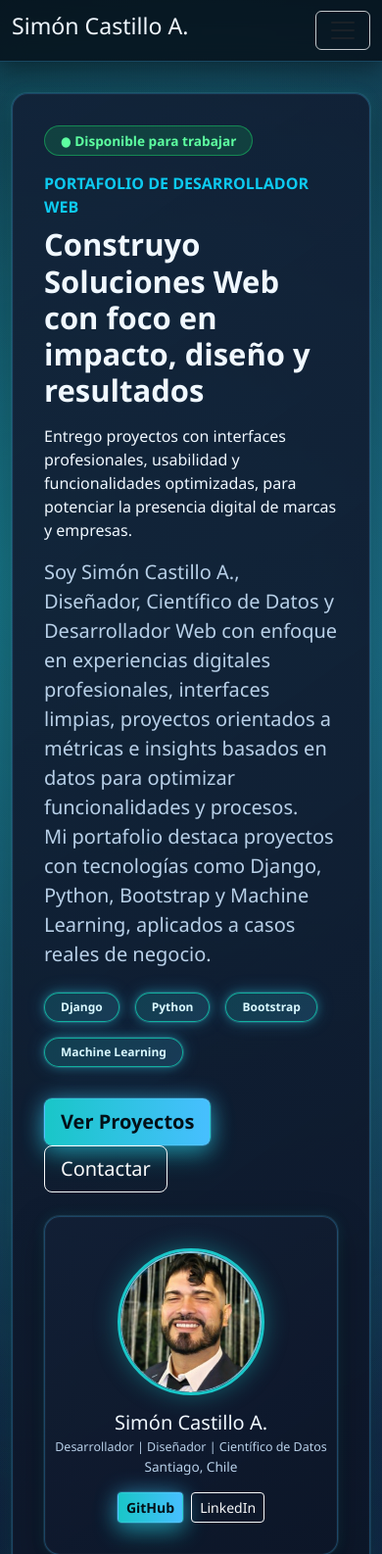
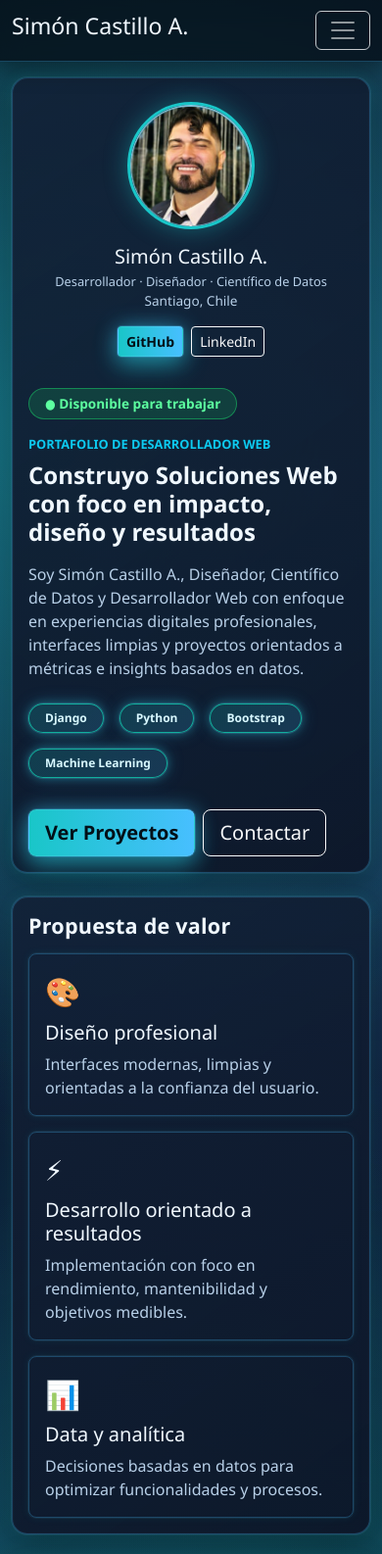
Before and after one commit to simoncastillo1712/webPortfolio, a Django app: page / in a window 390 px wide; the page is wider, and only the part inside the window is pictured. Shown: the top 1586 px of that part at 98% size. Run offline with Django 5.2, Linux system fonts and the light colour scheme.

Commit message:
fix: mobile navbar hamburger visibility and responsive layout improvements

```diff
--- a/config/portafolio/templates/base.html
+++ b/config/portafolio/templates/base.html
@@ -190,11 +190,45 @@
             color: var(--text-muted) !important;
             opacity: 0.7;
         }
+
+        /* --- Mobile --- */
+        @media (max-width: 991px) {
+            .navbar-collapse {
+                background: rgba(5, 10, 20, 0.97);
+                border: 1px solid var(--border);
+                border-radius: .75rem;
+                margin-top: .5rem;
+                padding: .75rem 1rem;
+            }
+            .nav-link {
+                padding: .6rem 0 !important;
+                border-bottom: 1px solid rgba(71,191,255,.1);
+            }
+            .nav-item:last-child .nav-link {
+                border-bottom: none;
+            }
+            .section-card {
+                padding: 1.25rem;
+            }
+        }
+
+        @media (max-width: 576px) {
+            .content-wrapper {
+                padding-top: 1rem;
+                padding-bottom: 1rem;
+            }
+            .section-card {
+                padding: 1rem;
+            }
+            .section-title {
+                font-size: 1.35rem;
+            }
+        }
     </style>
 </head>
 
 <body>
-    <nav class="navbar navbar-expand-lg navbar-custom sticky-top">
+    <nav class="navbar navbar-expand-lg navbar-dark navbar-custom sticky-top">
         <div class="container">
             <a class="navbar-brand fw-bold" href="{% url 'inicio' %}"><h3>Simón Castillo A.</h3></a>
             <button class="navbar-toggler border-secondary-subtle" type="button" data-bs-toggle="collapse"
--- a/config/portafolio/templates/inicio.html
+++ b/config/portafolio/templates/inicio.html
@@ -4,41 +4,18 @@
 {% block contenido %}
 <section class="section-card mb-4">
     <div class="row align-items-center g-4">
-        <div class="col-lg-8">
-            <div class="mb-3">
-                <span class="badge rounded-pill px-3 py-2 fw-semibold"
-                    style="background: rgba(25,198,100,0.18); border: 1px solid rgba(25,198,100,0.55); color: #5dffa0; font-size: .85rem;">
-                    ● Disponible para trabajar
-                </span>
-            </div>
-            <p class="text-uppercase text-info fw-semibold mb-2">Portafolio de Desarrollador Web</p>
-            <h1 class="display-5 fw-bold mb-3">Construyo Soluciones Web con foco en impacto, diseño y resultados</h1>
-            <p>Entrego proyectos con interfaces profesionales, usabilidad y funcionalidades optimizadas,
-                para potenciar la presencia digital de marcas y empresas.</p>
-            <p class="lead text-muted-custom mb-4">
-                Soy Simón Castillo A., Diseñador, Científico de Datos y Desarrollador Web con enfoque en experiencias digitales profesionales,
-                interfaces limpias, proyectos orientados a métricas e insights basados en datos para optimizar funcionalidades y procesos.<br>
-                Mi portafolio destaca proyectos con tecnologías como Django, Python, Bootstrap y Machine Learning, aplicados a casos reales de negocio.
-            </p>
-            <div class="d-flex flex-wrap gap-2 mb-4">
-                <span class="badge rounded-pill badge-tech px-3 py-2">Django</span>
-                <span class="badge rounded-pill badge-tech px-3 py-2">Python</span>
-                <span class="badge rounded-pill badge-tech px-3 py-2">Bootstrap</span>
-                <span class="badge rounded-pill badge-tech px-3 py-2">Machine Learning</span>
-            </div>
-            <a href="{% url 'proyectos' %}" class="btn btn-accent btn-lg me-2">Ver Proyectos</a>
-            <a href="{% url 'contacto' %}" class="btn btn-outline-light btn-lg">Contactar</a>
-        </div>
-        <div class="col-lg-4 text-center">
-            <div class="section-card h-100 d-flex flex-column align-items-center justify-content-center gap-3">
-                <div style="width:150px; height:150px; border-radius:50%; overflow:hidden; border: 3px solid var(--accent); box-shadow: 0 0 24px rgba(25,198,200,0.4);">
+
+        <!-- Foto: primero en mobile (order-1), segundo en desktop (order-lg-2) -->
+        <div class="col-lg-4 order-1 order-lg-2 text-center">
+            <div class="d-flex flex-column align-items-center gap-3 py-2">
+                <div style="width:130px; height:130px; border-radius:50%; overflow:hidden; border: 3px solid var(--accent); box-shadow: 0 0 24px rgba(25,198,200,0.4); flex-shrink:0;">
                     <img src="{% static 'img/perfil.jpg' %}" alt="Simón Castillo"
                         style="width:100%; height:100%; object-fit:cover;"
                         onerror="this.style.display='none'; this.parentElement.innerHTML='<div style=\'width:100%;height:100%;display:flex;align-items:center;justify-content:center;background:rgba(25,198,200,0.1);font-size:3rem;\'>👤</div>'">
                 </div>
                 <div>
                     <h2 class="h5 mb-1">Simón Castillo A.</h2>
-                    <p class="text-muted-custom mb-0" style="font-size:.78rem; white-space:nowrap;">Desarrollador | Diseñador | Científico de Datos</p>
+                    <p class="text-muted-custom mb-0" style="font-size:.8rem;">Desarrollador · Diseñador · Científico de Datos</p>
                     <p class="text-muted-custom mb-0" style="font-size:.85rem;">Santiago, Chile</p>
                 </div>
                 <div class="d-flex gap-2">
@@ -47,6 +24,35 @@
                 </div>
             </div>
         </div>
+
+        <!-- Texto: segundo en mobile (order-2), primero en desktop (order-lg-1) -->
+        <div class="col-lg-8 order-2 order-lg-1">
+            <div class="mb-3">
+                <span class="badge rounded-pill px-3 py-2 fw-semibold"
+                    style="background: rgba(25,198,100,0.18); border: 1px solid rgba(25,198,100,0.55); color: #5dffa0; font-size: .85rem;">
+                    ● Disponible para trabajar
+                </span>
+            </div>
+            <p class="text-uppercase text-info fw-semibold mb-2" style="font-size:.8rem;">Portafolio de Desarrollador Web</p>
+            <h1 class="fw-bold mb-3" style="font-size: clamp(1.5rem, 5vw, 2.5rem); line-height:1.2;">
+                Construyo Soluciones Web con foco en impacto, diseño y resultados
+            </h1>
+            <p class="text-muted-custom mb-4">
+                Soy Simón Castillo A., Diseñador, Científico de Datos y Desarrollador Web con enfoque en experiencias digitales profesionales,
+                interfaces limpias y proyectos orientados a métricas e insights basados en datos.
+            </p>
+            <div class="d-flex flex-wrap gap-2 mb-4">
+                <span class="badge rounded-pill badge-tech px-3 py-2">Django</span>
+                <span class="badge rounded-pill badge-tech px-3 py-2">Python</span>
+                <span class="badge rounded-pill badge-tech px-3 py-2">Bootstrap</span>
+                <span class="badge rounded-pill badge-tech px-3 py-2">Machine Learning</span>
+            </div>
+            <div class="d-flex flex-wrap gap-2">
+                <a href="{% url 'proyectos' %}" class="btn btn-accent btn-lg">Ver Proyectos</a>
+                <a href="{% url 'contacto' %}" class="btn btn-outline-light btn-lg">Contactar</a>
+            </div>
+        </div>
+
     </div>
 </section>
 
```
